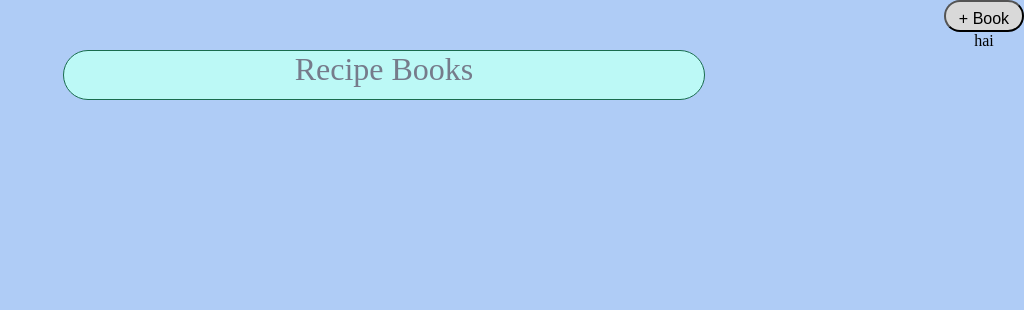
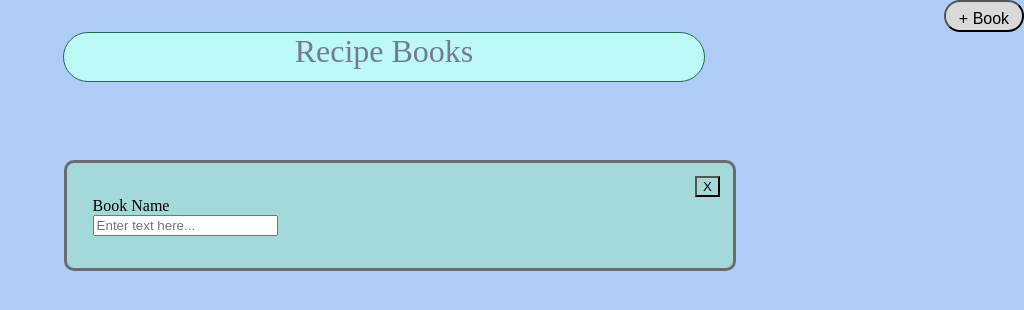
Before and after one commit to Shaa1345/recipes, a React (Create React App) app: page / in a window 1280 px wide. Both pictures are taken after a click on the button "+ Book". Shown: the top 310 px of the page, without its empty margins (256-1280 px from the left). Built offline with nearby package versions, Linux system fonts and the light colour scheme.

Commit message:
Added detail to add book form + made it overlay components beneath it.

```diff
--- a/src/components/AddBookButton.js
+++ b/src/components/AddBookButton.js
@@ -8,7 +8,7 @@ function AddBookButton() {
   const [isPopupOpen, setIsPopupOpen] = useState(false);
 
   const togglePopup = () => {
-    setIsPopupOpen(!isPopupOpen);
+    setIsPopupOpen(true);
   };
 
   return (
--- a/src/components/AddBookForm.js
+++ b/src/components/AddBookForm.js
@@ -1,12 +1,26 @@
-import React from 'react'
+import React from "react";
+import "../styles/AddBookForm.css";
 
-function AddBookForm({onClose}) {
-
+function AddBookForm({ onClose }) {
   return (
-    <div onClick = {onClose}>
-      hai
+    <div className="AddBookForm">
+      <div className="CloseBar">
+        <button id="CloseBut" onClick={onClose}>
+          X
+        </button>
+      </div>
+      <div className = "BookFormContent">
+        <label htmlFor="BookName">
+            Book Name
+        </label>
+        <input
+          type="text"
+          id="BookName"
+          placeholder="Enter text here..."
+        ></input>
+      </div>
     </div>
-  )
+  );
 }
 
-export default AddBookForm
+export default AddBookForm;
--- /dev/null
+++ b/src/styles/AddBookForm.css
@@ -0,0 +1,30 @@
+.AddBookForm{
+    position: absolute;
+    margin-top: 10%;
+    left: 25%;
+    z-index: 2;
+    background-color: rgba(163, 217, 217);
+    border-color: rgb(103, 109, 113);
+    border-style: solid;
+    border-radius: 10px;
+    width: 50%;
+    padding: 1%;
+}
+
+.CloseBar{
+    width: 100%;
+    display: flex;
+    justify-content:flex-end;
+}
+
+#CloseBut{
+    background-color: transparent;
+}
+
+.BookFormContent{
+    display: flex;
+    flex-direction: column;
+    align-items: flex-start;
+    padding-left: 2%;
+    padding-bottom: 3%;
+}
--- a/src/styles/Main.css
+++ b/src/styles/Main.css
@@ -11,4 +11,5 @@ body{
 #Title{
     display: flex;
     justify-content: center;
+    z-index: 1;
 }
--- a/src/styles/Title.css
+++ b/src/styles/Title.css
@@ -1,5 +1,5 @@
 .Title{
-    display: 'flex';
+    position: relative;
     text-align: center;
     width: 50%;
     min-width: 20rem;
@@ -7,4 +7,5 @@
     font-size: 2rem;
     border-radius: 40px;
     border-style: solid;
+    z-index: 1;
 }
```
